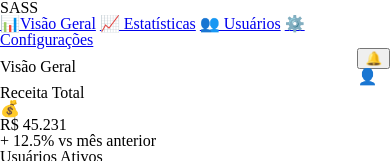
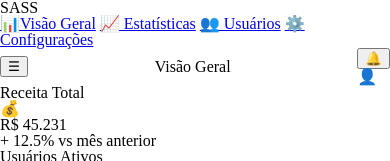
Before and after one commit to AlysoonFelipeeDev/responsive-dashboard-sass, a website: page index.html in a window 390 px wide. Shown: the top 161 px of the page. Drawn offline with Linux system fonts and the light colour scheme.

Commit message:
feat: adiciona botão hamburger responsivo no header mobile

```diff
--- a/components/_header.scss
+++ b/components/_header.scss
@@ -1,11 +1,25 @@
 @use '../abstracts/mixins' as *;
 @use '../abstracts/tokens' as *;
 @use '../abstracts/functions' as *;
+@use '../abstracts/breakpoints' as *;
 
 .header {
     @include flex($justify: space-between, $align:center);
     padding: 0 spacing(lg);
     background-color:  color(bg-primary);
+}
+
+.header__hamburger {
+    display: block;
+    background: none;
+    border: none;
+    font-size: font-size(xl);
+    cursor: pointer;
+    padding: 0;
+
+    @include respond-to(md){
+        display: none;
+    }
 }
 
 .header__title {
--- a/index.html
+++ b/index.html
@@ -20,6 +20,7 @@
         </aside>
         <main class="main">
             <header class="header">
+                <button class="header__hamburger">☰</button>
                 <h1 class="header__title">Visão Geral</h1>
                 <div class="header__actions">
                     <button class="header__notification">🔔</button>
```
